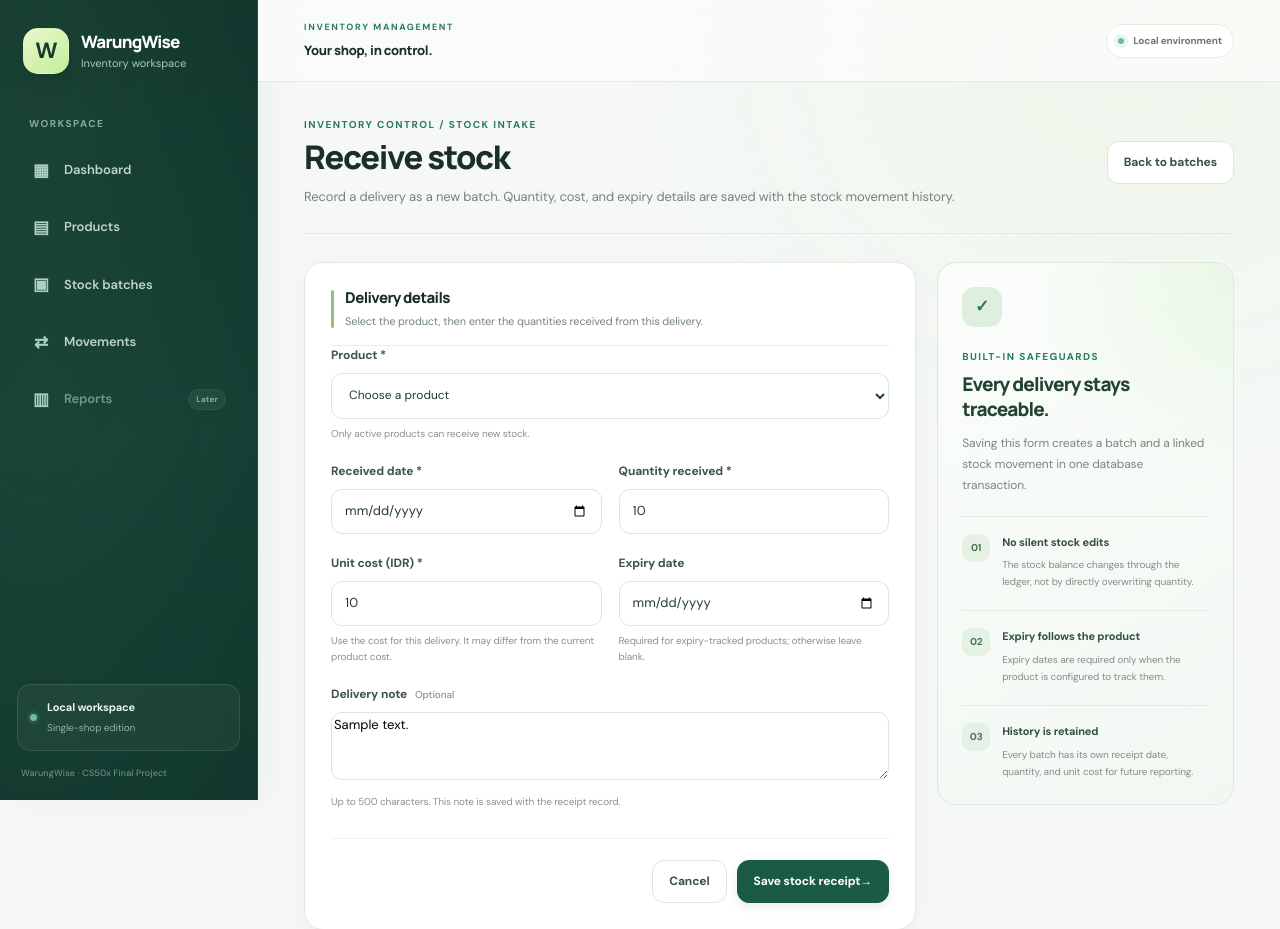
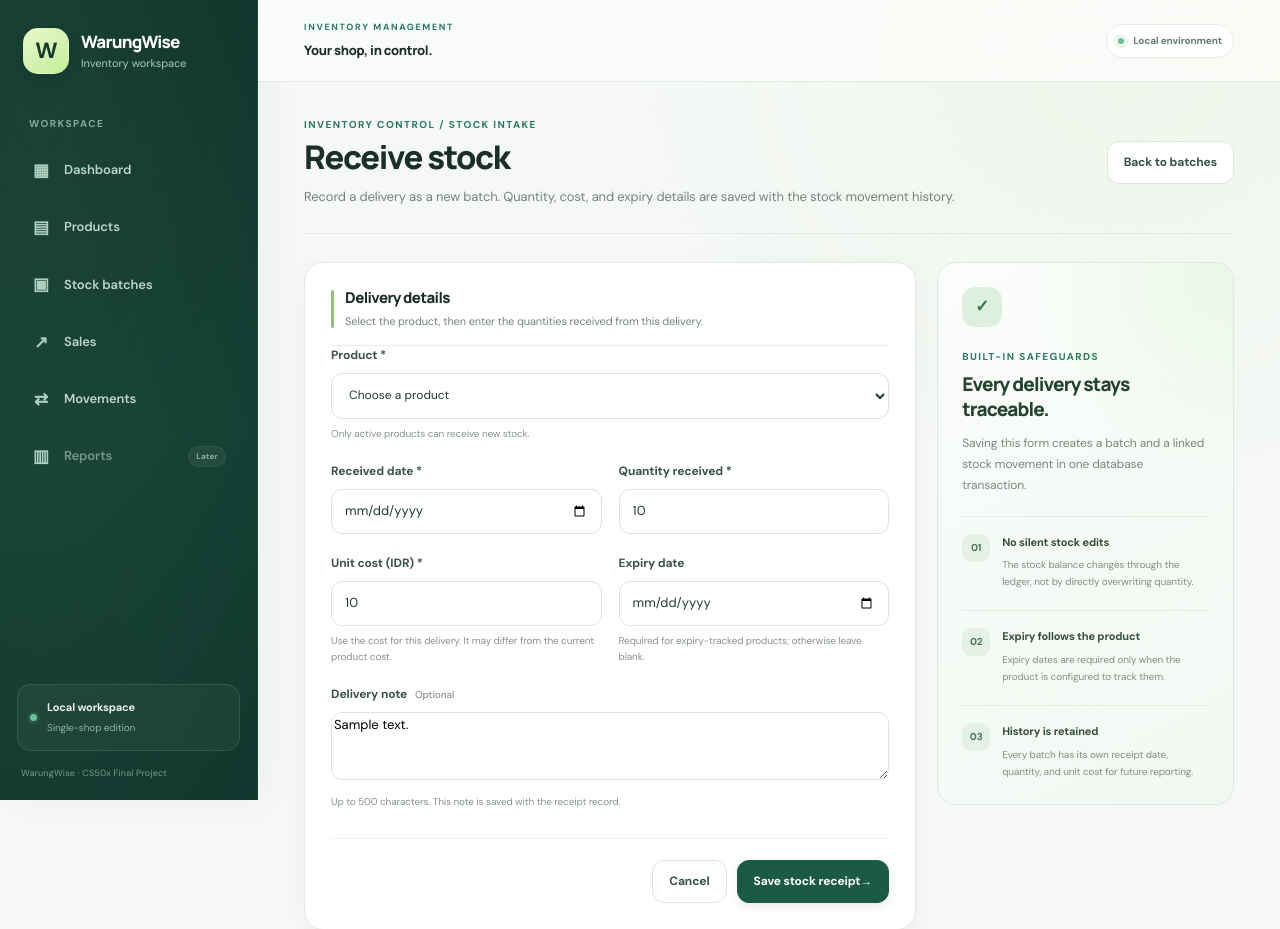
Before and after one commit to krisvan123/CS50X_FinalProject, a Python web app: template templates/batches/form.html in a window 1280 px wide. Shown: the top 929 px of the page. Run offline with Jinja, Linux system fonts and the light colour scheme; the template is opened without the code that fills it: most values are stand-ins (such as "Sample title", 1, 10 or a date in 2020).

Commit message:
Connect sales navigation and polished client-side interactions

```diff
--- a/templates/base.html
+++ b/templates/base.html
@@ -15,7 +15,7 @@
     <link rel="preconnect" href="https://fonts.googleapis.com">
     <link rel="preconnect" href="https://fonts.gstatic.com" crossorigin>
     <link href="https://fonts.googleapis.com/css2?family=DM+Sans:wght@400;500;600;700&family=Manrope:wght@400;500;600;700;800&display=swap" rel="stylesheet">
-    <link rel="stylesheet" href="{{ url_for('static', filename='css/styles.css', v='4') }}">
+    <link rel="stylesheet" href="{{ url_for('static', filename='css/styles.css', v='5') }}">
 </head>
 <body>
 <a class="skip-link" href="#main-content">Lewati ke konten utama</a>
@@ -43,6 +43,10 @@
             <a class="nav-item {% if request.endpoint in ('batches', 'new_batch') %}active{% endif %}" href="{{ url_for('batches') }}" {% if request.endpoint in ('batches', 'new_batch') %}aria-current="page"{% endif %}>
                 <span class="nav-icon" aria-hidden="true">▣</span>
                 <span>Stock batches</span>
+            </a>
+            <a class="nav-item {% if request.endpoint in ('sales', 'new_sale') %}active{% endif %}" href="{{ url_for('sales') }}" {% if request.endpoint in ('sales', 'new_sale') %}aria-current="page"{% endif %}>
+                <span class="nav-icon" aria-hidden="true">↗</span>
+                <span>Sales</span>
             </a>
             <a class="nav-item {% if request.endpoint == 'movements' %}active{% endif %}" href="{{ url_for('movements') }}" {% if request.endpoint == 'movements' %}aria-current="page"{% endif %}>
                 <span class="nav-icon" aria-hidden="true">⇄</span>
@@ -97,5 +101,6 @@
         </footer>
     </div>
 </div>
+<script src="{{ url_for('static', filename='js/app.js', v='1') }}" defer></script>
 </body>
 </html>
```
